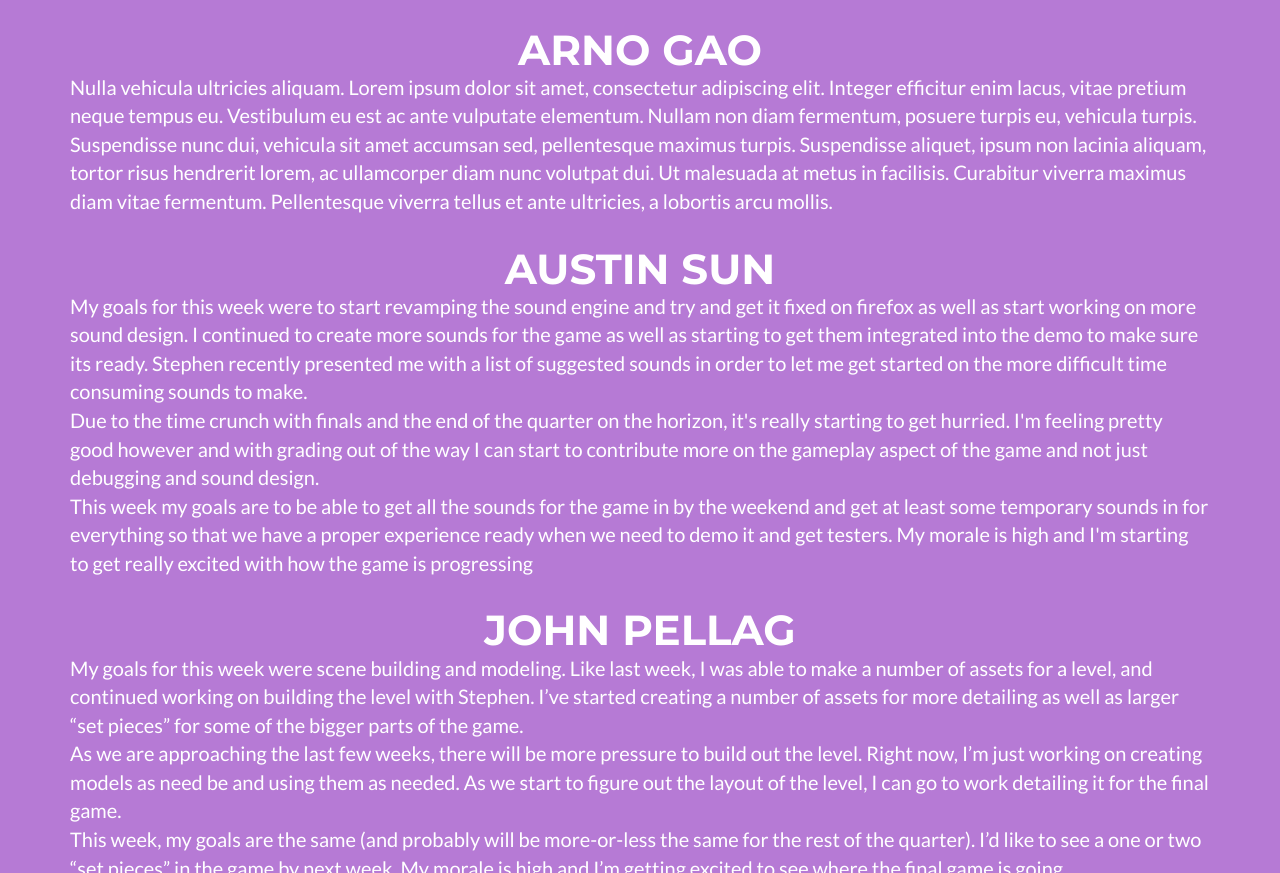
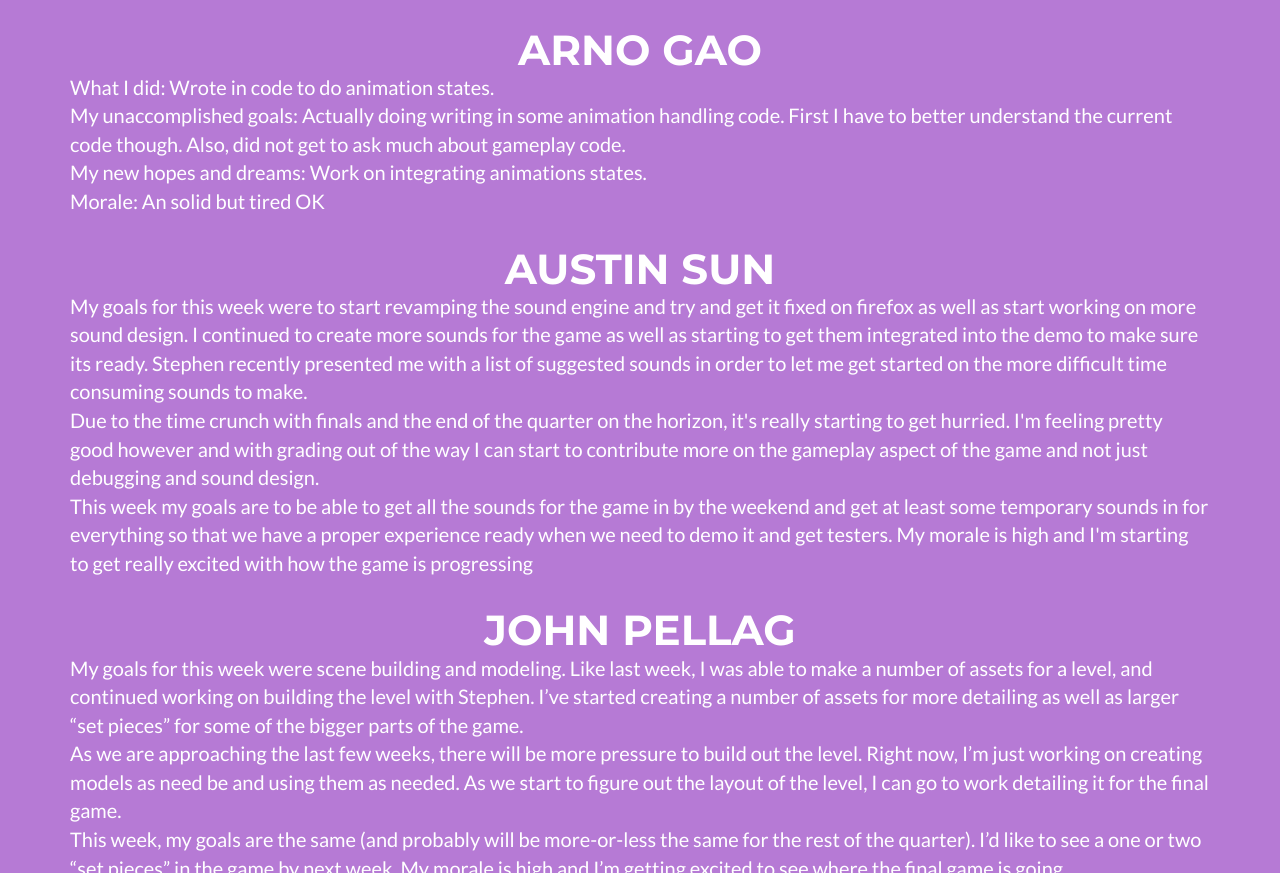
Before and after one commit to LostInSunSea/cse125blog, a website: page blog/week7.html in a window 1280 px wide. Shown: the part 2578-3451 px from the top of the page. Drawn offline with nearby package versions, Linux system fonts and the light colour scheme; a script that the page names is missing.

Commit message:
arno added

```diff
--- a/blog/week7.html
+++ b/blog/week7.html
@@ -151,15 +151,17 @@
                 <div class="col-sm-12">
                     <h2 class="text-center">Arno Gao</h2>
                     <p>
-                        Nulla vehicula ultricies aliquam. Lorem ipsum dolor sit amet,
-                        consectetur adipiscing elit. Integer efficitur enim lacus, vitae
-                        pretium neque tempus eu. Vestibulum eu est ac ante vulputate elementum.
-                        Nullam non diam fermentum, posuere turpis eu, vehicula turpis. Suspendisse
-                        nunc dui, vehicula sit amet accumsan sed, pellentesque maximus turpis.
-                        Suspendisse aliquet, ipsum non lacinia aliquam, tortor risus hendrerit lorem,
-                        ac ullamcorper diam nunc volutpat dui. Ut malesuada at metus in facilisis.
-                        Curabitur viverra maximus diam vitae fermentum. Pellentesque viverra tellus et ante ultricies,
-                        a lobortis arcu mollis.
+                        What I did:
+                        Wrote in code to do animation states.
+                        <br>
+                        My unaccomplished goals:
+                        Actually doing writing in some animation handling code. First I have to better understand the current code though. Also, did not get to ask much about gameplay code.
+                        <br>
+                        My new hopes and dreams:
+                        Work on integrating animations states.
+                        <br>
+                        Morale:
+                        An solid but tired OK
                     </p>
                 </div>
             </div>
```
